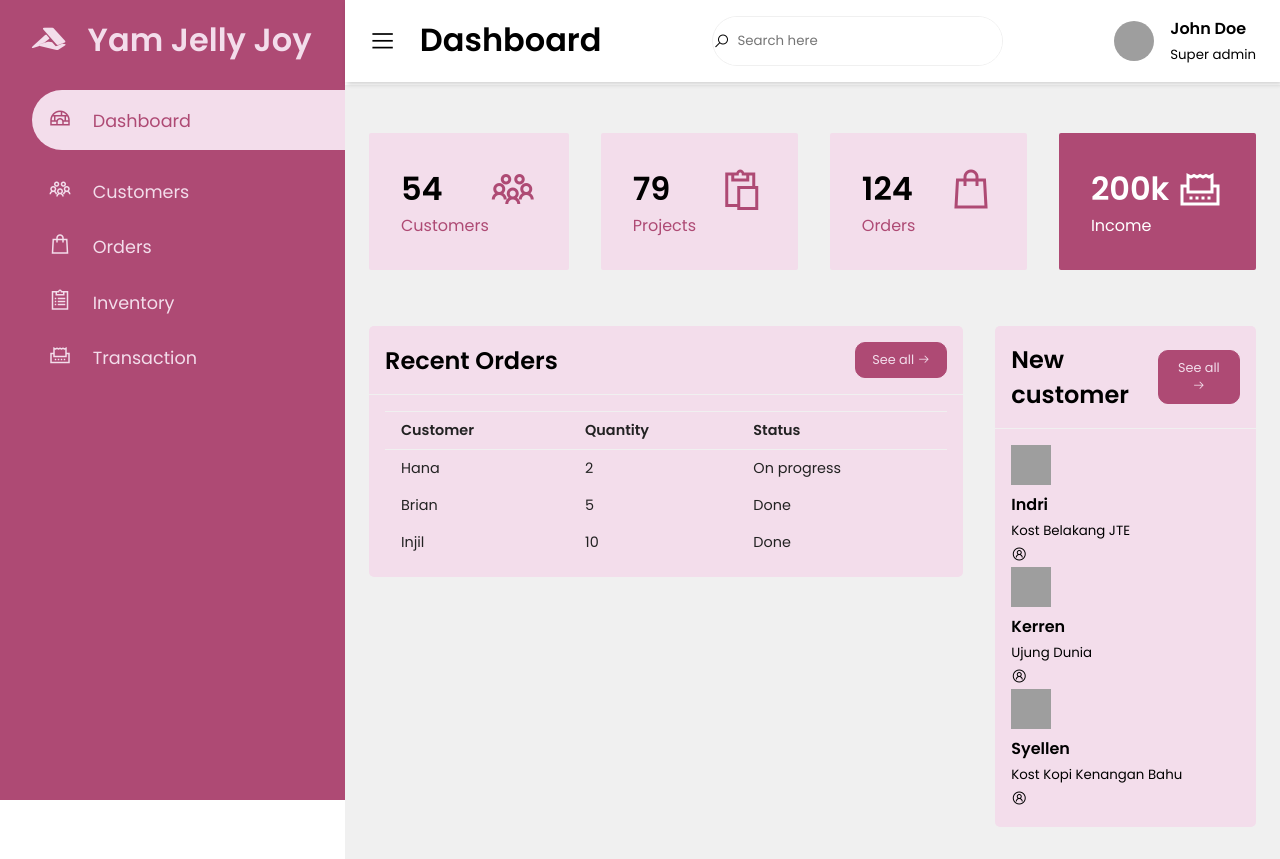
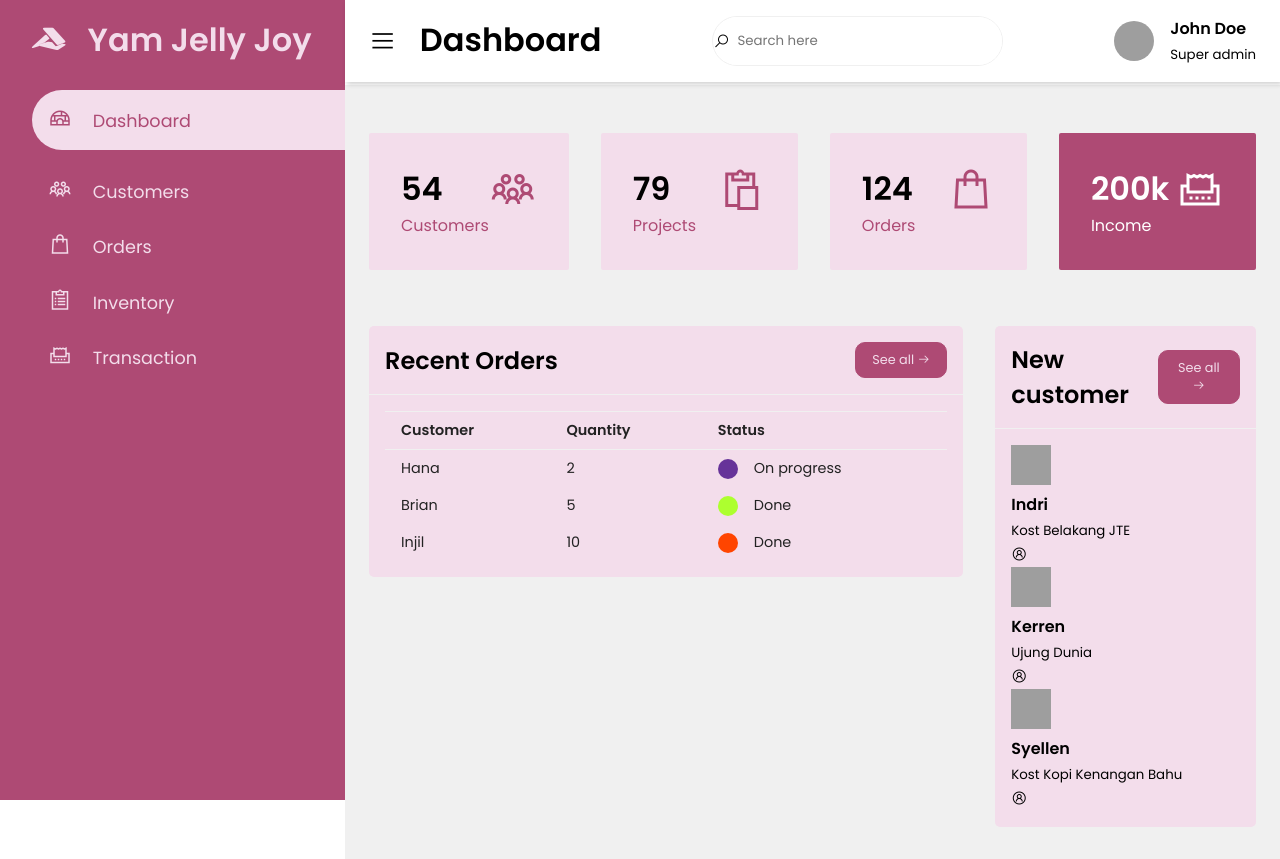
Before and after one commit to YulietSompotan/Project-e-bisnis, a PHP site: page /dashboard.php in a window 1280 px wide. Run offline with PHP 8.4, Linux system fonts and the light colour scheme; the visitor is signed in with stand-in values (Sample User, id 1); grey boxes are pictures that could not be loaded.

Commit message:
iMerge branch 'main' of https://github.com/YulietSompotan/Project-e-bisnis

```diff
--- a/css/styledash.css
+++ b/css/styledash.css
@@ -221,7 +221,7 @@ td {
     color: #222;
 }
 
-td status {
+td .status {
     display: inline-block;
     height: 20px;
     width: 20px;
@@ -229,19 +229,19 @@ td status {
     margin-right: 1rem;
 }
 
-tr td:last-child {
-    display: flex;
-    align-items: center;
-}
-
 .status.purple {
     background: rebeccapurple;
 }
 
 .status.pink {
-    background: pink;
+    background: greenyellow;
 }
 
-status.orange {
+.status.orange {
     background: orangered;
 }
+
+tr td:last-child {
+    display: flex;
+    align-items: center;
+}
```
